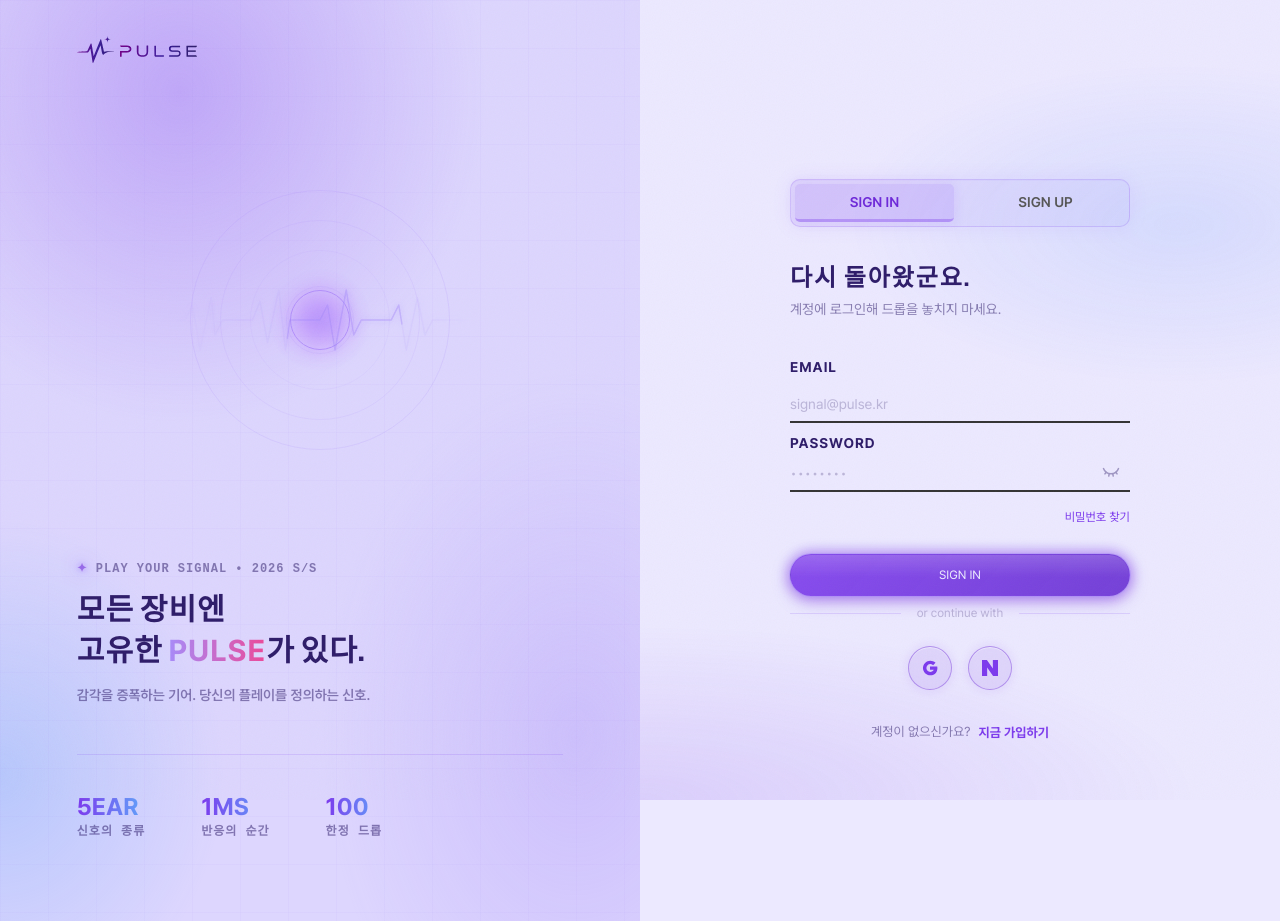
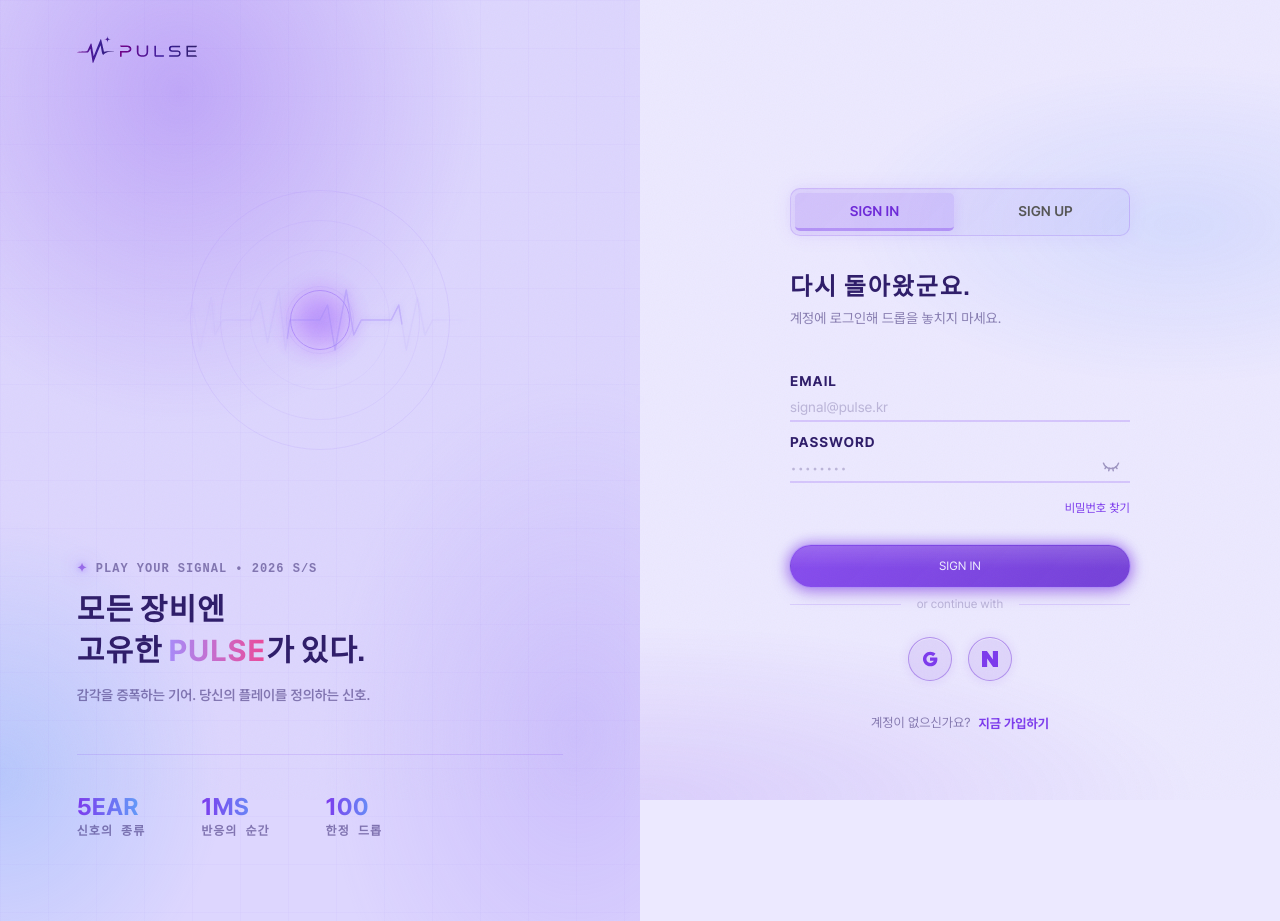
Before and after one commit to ParkJunHyeon1209/PULSE, a React (Vite) app: page /login in a window 1280 px wide. Built offline with nearby package versions, Linux system fonts and the light colour scheme; a web font is replaced by a local one.

Commit message:
style: 인풋 색상 변경

```diff
--- a/src/pages/LogInpage/components/Signin/SignInEmailInput.jsx
+++ b/src/pages/LogInpage/components/Signin/SignInEmailInput.jsx
@@ -1,5 +1,10 @@
 import styled from '@emotion/styled';
 import React from 'react';
+
+const InputGroup = styled.div`
+  position: relative;
+  width: 100%;
+`;
 
 const InputLabel = styled.label`
   font-size: ${({ theme }) => theme.fontSize.xxs};
@@ -7,15 +12,17 @@ const InputLabel = styled.label`
   margin-bottom: ${({ theme }) => theme.spacing[1]};
   letter-spacing: 1px;
   line-height: 1;
+  color: ${({ theme }) => theme.colors.text};
 `;
 
 const Input = styled.input`
   background: transparent;
   border: none;
-  border-bottom: 2px solid #333;
-  padding: ${({ theme }) => theme.spacing[2]} 0;
+  border-bottom: 2px solid ${({ theme }) => theme.input.lineBorder};
+  padding: ${({ theme }) => theme.spacing[1]} 0;
   outline: none;
   width: 100%;
+  color: ${({ theme }) => theme.colors.text};
 
   &::placeholder {
     font-size: ${({ theme }) => theme.fontSize.xxs};
@@ -26,6 +33,7 @@ const Input = styled.input`
 export default function SignInEmailInput({ email, setEmail }) {
   return (
     <>
+      <InputGroup>
         {/* 이메일 입력창 */}
         <InputLabel>EMAIL</InputLabel>
         <Input
@@ -36,6 +44,7 @@ export default function SignInEmailInput({ email, setEmail }) {
           value={email}
           onChange={(e) => setEmail(e.target.value)}
         />
+      </InputGroup>
     </>
   );
 }
--- a/src/pages/LogInpage/components/Signin/SignInPasswordInput.jsx
+++ b/src/pages/LogInpage/components/Signin/SignInPasswordInput.jsx
@@ -19,8 +19,8 @@ const InputGroup = styled.div`
 const Input = styled.input`
   background: transparent;
   border: none;
-  border-bottom: 2px solid #333;
-  padding: ${({ theme }) => theme.spacing[2]} 0;
+  border-bottom: 2px solid ${({ theme }) => theme.input.lineBorder};
+  padding: ${({ theme }) => theme.spacing[1]} 0;
   outline: none;
   width: 100%;
 
--- a/src/pages/LogInpage/components/Signup/SignUpEmailInput.jsx
+++ b/src/pages/LogInpage/components/Signup/SignUpEmailInput.jsx
@@ -21,7 +21,8 @@ const InputLabel = styled.label`
 const Input = styled.input`
   background: transparent;
   border: none;
-  border-bottom: 2px solid ${(props) => (props.$emailError ? props.theme.colors.error : '#333')};
+  border-bottom: 2px solid
+    ${(props) => (props.$emailError ? props.theme.colors.error : props.theme.input.lineBorder)};
   padding: ${({ theme }) => theme.spacing[2]} 0;
   outline: none;
   width: 100%;
--- a/src/pages/LogInpage/components/Signup/SignUpNameInput.jsx
+++ b/src/pages/LogInpage/components/Signup/SignUpNameInput.jsx
@@ -29,7 +29,9 @@ const Input = styled.input`
   border: none;
   border-bottom: 2px solid
     ${(props) =>
-      props.$firstNameError || props.$lastNameError ? props.theme.colors.error : '#333'};
+      props.$firstNameError || props.$lastNameError
+        ? props.theme.colors.error
+        : props.theme.input.lineBorder};
   padding: ${({ theme }) => theme.spacing[2]} 0;
   outline: none;
   width: 100%;
--- a/src/pages/LogInpage/components/Signup/SignUpPasswordInput.jsx
+++ b/src/pages/LogInpage/components/Signup/SignUpPasswordInput.jsx
@@ -44,7 +44,10 @@ const Input = styled.input`
   background: transparent;
   border: none;
   border-bottom: 2px solid
-    ${(props) => (props.$pwError || props.$isMatcError ? props.theme.colors.error : '#333')};
+    ${(props) =>
+      props.$pwError || props.$isMatcError
+        ? props.theme.colors.error
+        : props.theme.input.lineBorder};
   padding: ${({ theme }) => theme.spacing[2]} 0;
   outline: none;
   width: 100%;
```
Lines whose indentation alone changed are shown as unchanged.
